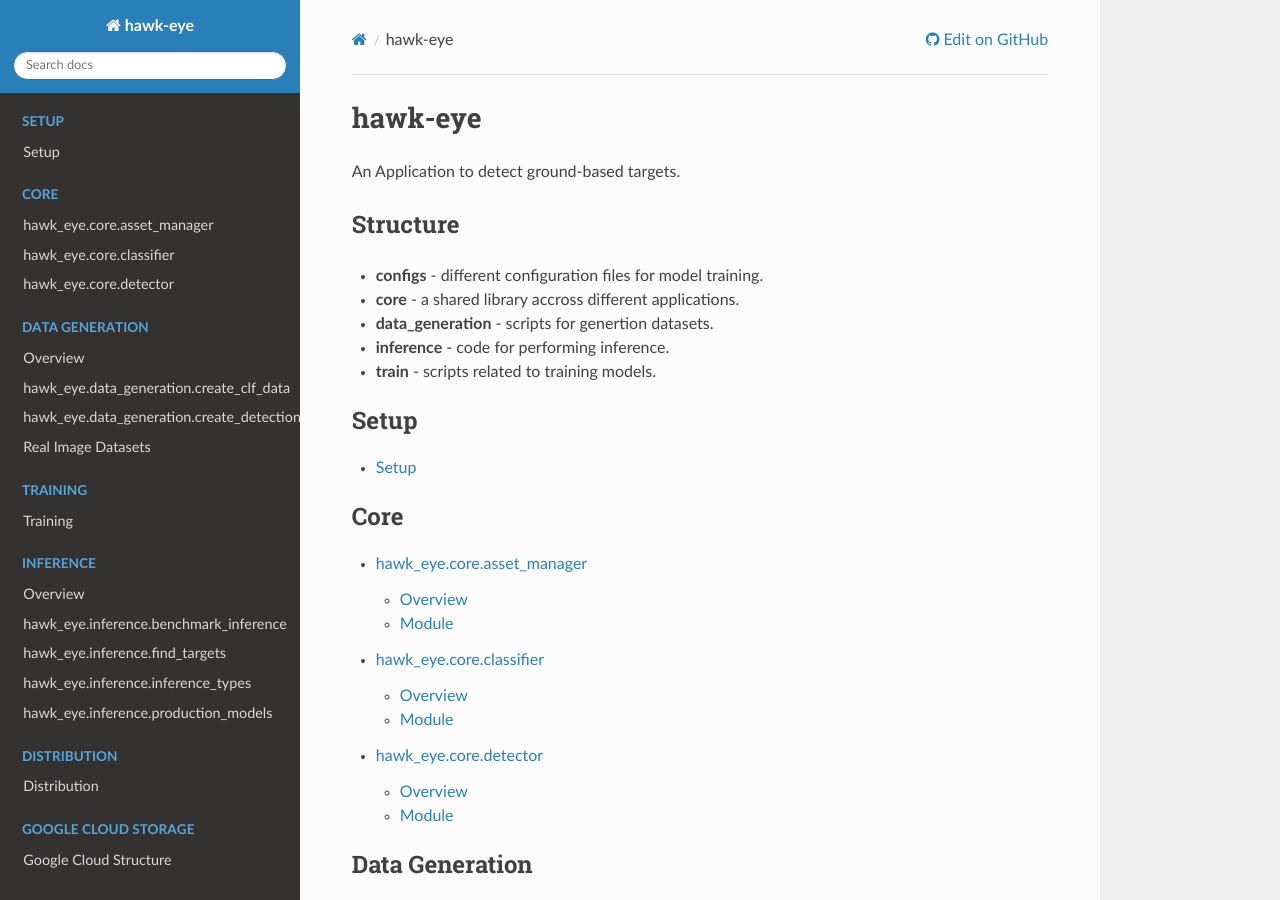
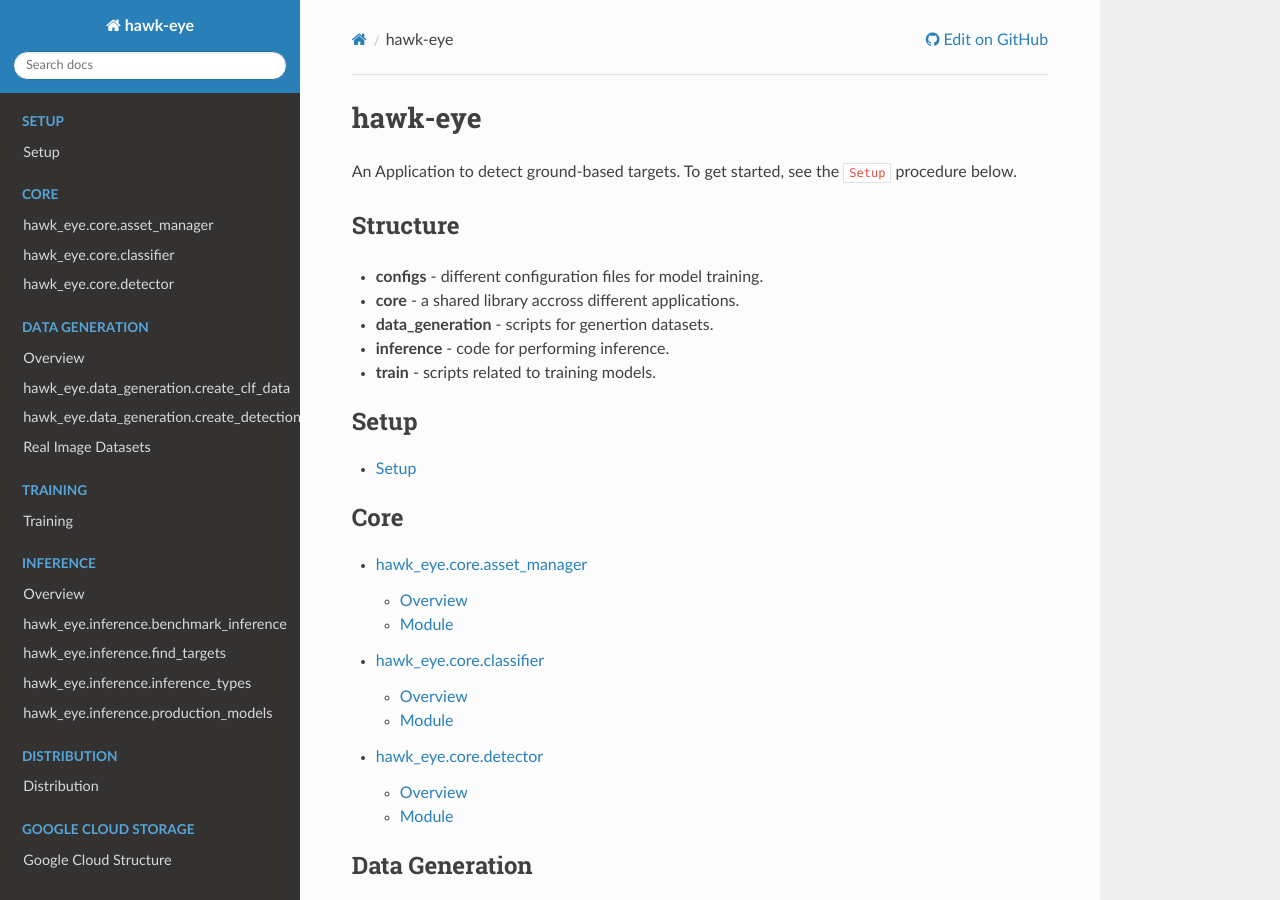
Before and after one commit to uavaustin/hawk-eye, a Sphinx documentation site: the page built from docs/source/index.rst, in a window 1280 px wide and 900 px high. Built offline with Sphinx 7.4.7 and the Read the Docs theme 2.0.0, drawn with Linux system fonts in a browser that asks for light colours; some of the changed text lies outside the part shown.

```diff
--- a/docs/source/data_generation/create_detection_data.rst
+++ b/docs/source/data_generation/create_detection_data.rst
@@ -2,7 +2,7 @@
     :class: hidden-section
 
 hawk_eye.data_generation.create_detection_data
---------------------------------
+----------------------------------------------
 
 .. automodule:: hawk_eye.data_generation.create_detection_data
    :members:
--- /dev/null
+++ b/docs/source/docs.rst
@@ -0,0 +1,2 @@
+Documentation
+================================
--- a/docs/source/index.rst
+++ b/docs/source/index.rst
@@ -11,7 +11,8 @@
    :caption: Contents:
 
 
-An Application to detect ground-based targets.
+An Application to detect ground-based targets. To get started, see the ``Setup``
+procedure below.
 
 Structure
 ~~~~~~~~~~~~~~~~~~~~~~
```
Also changed, not shown: other parts of docs/source/index.rst (+10 -0 lines), docs/source/third_party.rst (added, +7 -0 lines), 3 other files.
